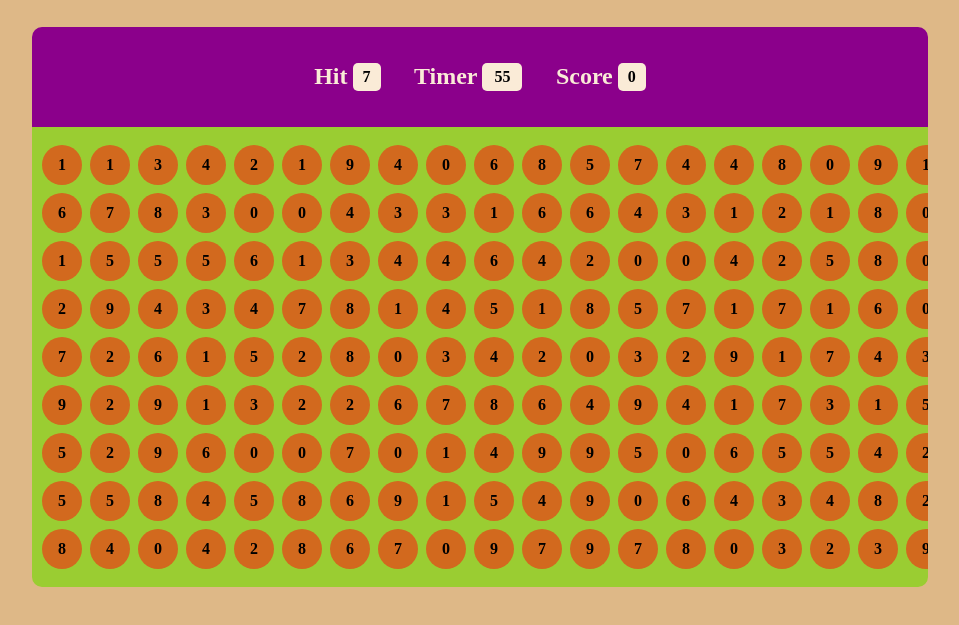
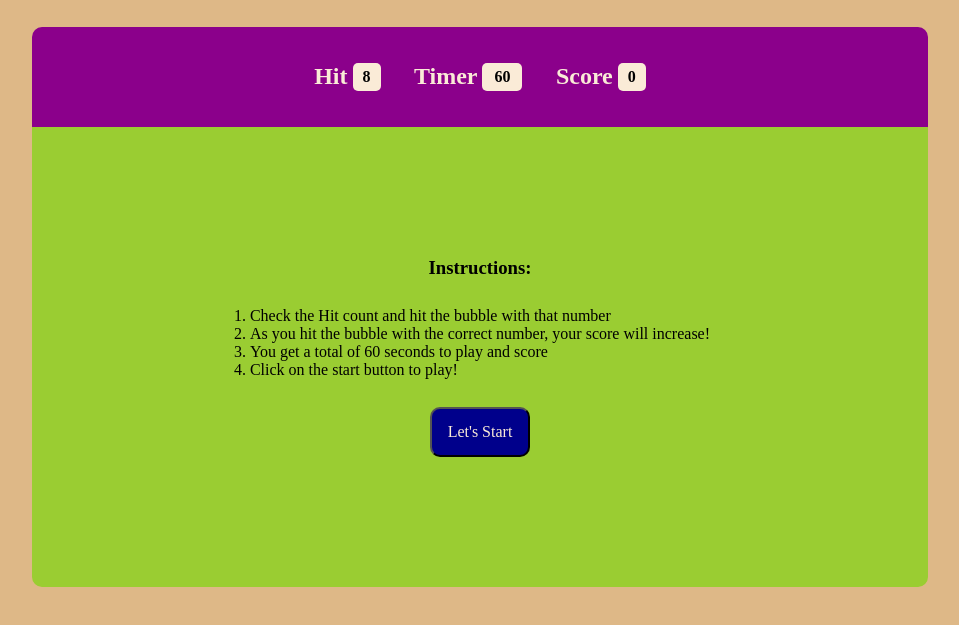
Before and after one commit to theonly-rm/Bubble-Game, a plain HTML site: page index.html in a window 1280 px wide. Shown: the part 127-752 px from the top of the page, without its empty margins (160-1119 px from the left). Drawn offline with Linux system fonts and the light colour scheme.

Commit message:
added start button

```diff
--- a/script.js
+++ b/script.js
@@ -1,11 +1,34 @@
+document.addEventListener('DOMContentLoaded', function () {
+
+    function initiate() {
+        document.querySelector(".pbody").innerHTML = `<h3>Instructions:</h3>
+    <ol>
+        <li>Check the Hit count and hit the bubble with that number</li>
+        <li>As you hit the bubble with the correct number, your score will increase!</li>
+        <li>You get a total of 60 seconds to play and score</li>
+        <li>Click on the start button to play!</li>
+    </ol>
+    <button class="button">Let's Start</button>`
+
+    let button = document.querySelector(".button");
+    if (button) {
+        button.addEventListener("click", start);
+    }
+    }
+
+
+
+    initiate();
+
+    function start() {
         let score = 0;
         let hit;
 
-document.querySelector(".pbody").addEventListener("click",function(dets){
-    console.log(dets.view.innerHeight)
-})
+        updateHit();
+        makeBubbles();
+        runTimer();
 
-function makeBubbles(){
+        function makeBubbles() {
             let body = document.querySelector(".pbody");
             let clutter = "";
             let numberOfBubbles;
@@ -15,48 +38,42 @@ function makeBubbles(){
             } else {
                 numberOfBubbles = 78;
             }
-    for(i=2;i<=numberOfBubbles;i++) {
-            clutter += `<div class="bubble">
-            ${Math.floor(Math.random()*10)}
-        </div>`
+            for (let i = 2; i <= numberOfBubbles; i++) {
+                clutter += `<div class="bubble">${Math.floor(Math.random() * 10)}</div>`
             }
             body.innerHTML = clutter;
-
         }
 
-function updateHit(){
-    hit = Math.floor(Math.random()*10);
+        function updateHit() {
+            hit = Math.floor(Math.random() * 10);
             document.querySelector(".hit").textContent = hit;
-
         }
 
-function runTimer(){
+        function runTimer() {
             let time = 60;
-        let timeInt = setInterval(function(){
-            if(time>0){
+            let timeInt = setInterval(function () {
+                if (time > 0) {
                     time--;
                     document.querySelector(".timer").innerHTML = time;
-            }
-            else {
+                } else {
                     clearInterval(timeInt);
                     document.querySelector(".pbody").innerHTML = `<h1>Game Over! </h1> <br> <h1>Your Final Score : ${score}</h1>`
                 }
-        },1000);
+            }, 1000);
         }
 
-function incScore(){
-        score+=10;
+        function incScore() {
+            score += 10;
             document.querySelector(".scoreVal").innerHTML = score;
         }
 
-document.querySelector(".pbody").addEventListener("click", function(dets){
-        if(hit == Number(dets.target.textContent)) {
+        document.querySelector(".pbody").addEventListener("click", function (dets) {
+            if (hit == Number(dets.target.textContent)) {
                 incScore();
                 updateHit();
                 makeBubbles();
             }
         })
+    }
 
-updateHit();
-runTimer();
-makeBubbles();
+});
--- a/style.css
+++ b/style.css
@@ -106,6 +106,21 @@ html,body {
     cursor: pointer;
 }
 
+.pbody ol {
+    padding: 20px;
+    max-width: 85%;
+}
+
+.pbody button {
+    height: 50px;
+    width: 100px;
+    font-size: 16px;
+    padding: 10px;
+    border-radius: 10px;
+    background-color: darkblue;
+    color: antiquewhite;
+}
+
 @media (max-width: 600px) {
     .panel {
         height: 80%;
```
Lines whose indentation alone changed are shown as unchanged.
